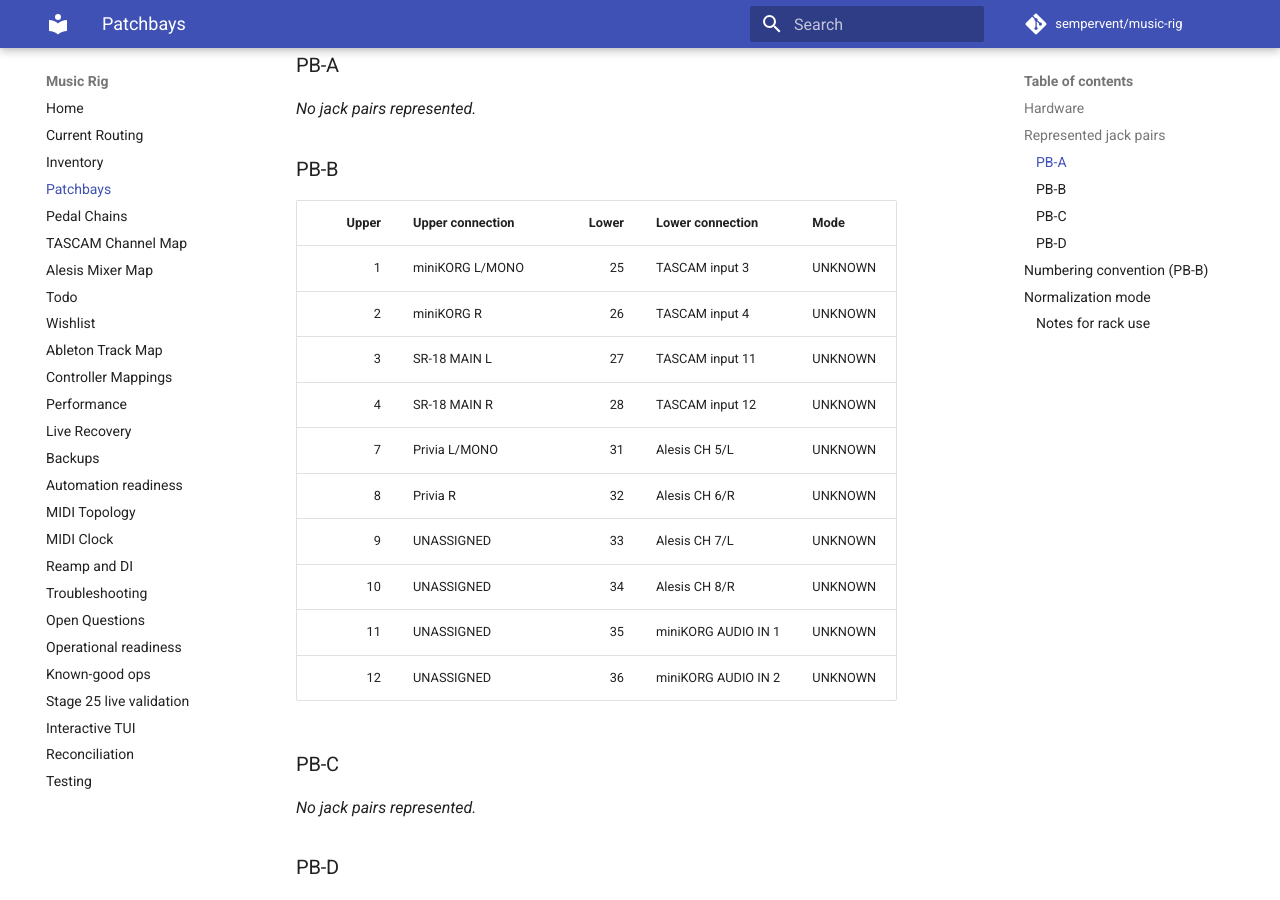
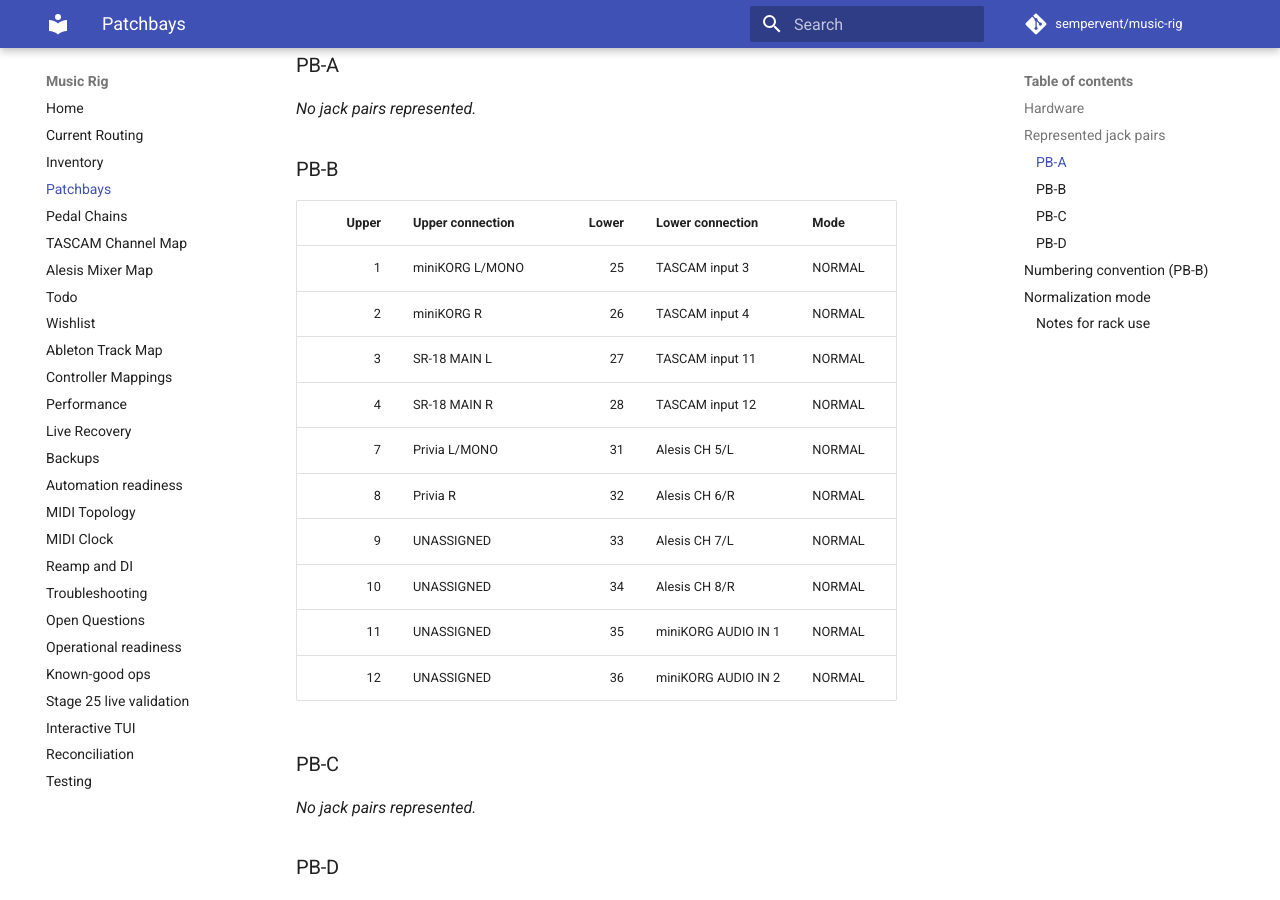
Before and after one commit to sempervent/music-rig, an MkDocs documentation site: the page built from docs/patchbays.md, in a window 1280 px wide and 900 px high, scrolled down 864 px. Built offline with MkDocs 1.6.1 and Material for MkDocs 9.7.7, drawn with Linux system fonts in a browser that asks for light colours; comment, search, counter and statistics services are not loaded.

Commit message:
data: set PB-B represented pairs to normal from HUMAN report
Apply Stage 25 HUMAN statement that PB-B is all normal to CURRENT
patchbay modes; draft Q-008 for HUMAN finalize; record smoke/jam PASS notes.

Co-authored-by: Cursor <cursoragent@cursor.com>

```diff
--- a/docs/patchbays.md
+++ b/docs/patchbays.md
@@ -35,16 +35,16 @@ _No jack pairs represented._
 
 | Upper | Upper connection | Lower | Lower connection | Mode |
 |---:|---|---:|---|---|
-| 1 | miniKORG L/MONO | 25 | TASCAM input 3 | UNKNOWN |
-| 2 | miniKORG R | 26 | TASCAM input 4 | UNKNOWN |
-| 3 | SR-18 MAIN L | 27 | TASCAM input 11 | UNKNOWN |
-| 4 | SR-18 MAIN R | 28 | TASCAM input 12 | UNKNOWN |
-| 7 | Privia L/MONO | 31 | Alesis CH 5/L | UNKNOWN |
-| 8 | Privia R | 32 | Alesis CH 6/R | UNKNOWN |
-| 9 | UNASSIGNED | 33 | Alesis CH 7/L | UNKNOWN |
-| 10 | UNASSIGNED | 34 | Alesis CH 8/R | UNKNOWN |
-| 11 | UNASSIGNED | 35 | miniKORG AUDIO IN 1 | UNKNOWN |
-| 12 | UNASSIGNED | 36 | miniKORG AUDIO IN 2 | UNKNOWN |
+| 1 | miniKORG L/MONO | 25 | TASCAM input 3 | NORMAL |
+| 2 | miniKORG R | 26 | TASCAM input 4 | NORMAL |
+| 3 | SR-18 MAIN L | 27 | TASCAM input 11 | NORMAL |
+| 4 | SR-18 MAIN R | 28 | TASCAM input 12 | NORMAL |
+| 7 | Privia L/MONO | 31 | Alesis CH 5/L | NORMAL |
+| 8 | Privia R | 32 | Alesis CH 6/R | NORMAL |
+| 9 | UNASSIGNED | 33 | Alesis CH 7/L | NORMAL |
+| 10 | UNASSIGNED | 34 | Alesis CH 8/R | NORMAL |
+| 11 | UNASSIGNED | 35 | miniKORG AUDIO IN 1 | NORMAL |
+| 12 | UNASSIGNED | 36 | miniKORG AUDIO IN 2 | NORMAL |
 
 ### PB-C
 
```
Also changed, not shown: docs/known-good-ops.md (+7 -7 lines), docs/open-questions.md (+6 -0 lines), 3 other files.
